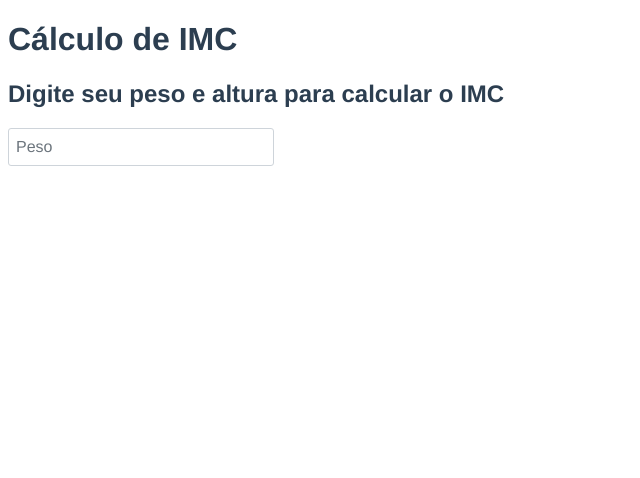
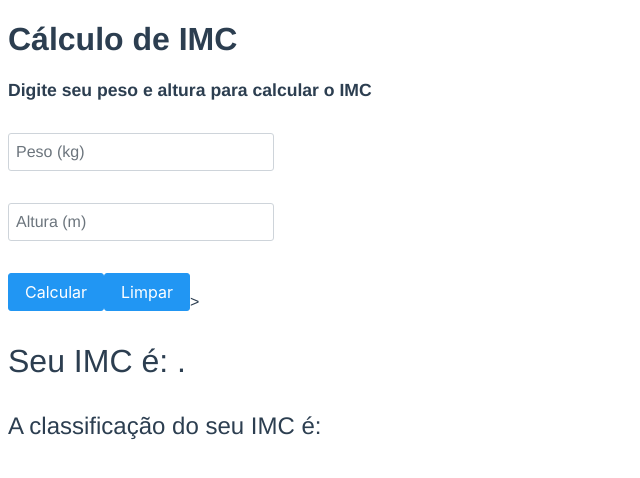
Before and after one commit to annekarolinefc/vue-imc-app, a Vue app: page / in a window 1280 px wide. Shown: the top 478 px of the page, without its empty margins (0-640 px from the left). Built offline with nearby package versions, Linux system fonts and the light colour scheme.

Commit message:
Importando o botão de limpar e implementando a lógica

```diff
--- a/src/App.vue
+++ b/src/App.vue
@@ -1,27 +1,103 @@
 <template>
-  <h1>Cálculo de IMC</h1>
-  <h2>Digite seu peso e altura para calcular o IMC</h2>
-  <span class="p-float-label">
-	<InputText id="input-weight" type="text" v-model="value" />
-	<label for="input-weight">Peso</label>
+  <h1 class="label-title">Cálculo de IMC</h1>
+  <h2 class="label-subtitle">Digite seu peso e altura para calcular o IMC</h2>
+
+  <div class="div-imc">
+    <span class="p-float-label">
+	<InputText id="input-weight" type="text" v-model="weight" />
+	<label for="input-weight">Peso (kg)</label>
   </span>
+  </div>
 
+  <div class="div-imc">
+    <span class="p-float-label">
+	<InputText id="input-height" type="text" v-model="height" />
+	<label for="input-height">Altura (m)</label>
+  </span>
+  </div>
+
+  <div class="div-imc">
+    <Button label="Calcular" @click="calculate"/>
+    <Button label="Limpar" @click="clear"/>>
+  </div>
+
+
+
+  <div>
+    <p class="label-result">Seu IMC é: {{ imc }}.</p>
+    <p class="label-classification">A classificação do seu IMC é: {{ classification }}</p>
+
+  </div>
 
 </template>
 
 <script>
 
 export default {
-
+  data(){
+    return{
+      height: null,
+      weight: null,
+      imc: null,
+      classification: ""
+    }
+  },
+  methods:{
+    calculate: function(){
+      console.log(this.imc);
+      this.imc=(this.weight/(this.height*this.height)).toFixed(2);
+      console.log(this.height);
+      console.log(this.weight);
+      console.log(this.imc);
+      if(this.imc<18.5){
+        this.classification="Magreza"
+      } else if(this.imc>=18.5 && this.imc<25){
+        this.classification="Normal";
+      } else if(this.imc>=25 && this.imc< 30){
+        this.classification="Sobrepeso"
+      } else if(this.imc>=30 && this.imc<40){
+        this.classification="Obesidade"
+      }else{
+        this.classification="Obesidade Grave"
+      }
+    },
+    clear(){
+      this.height= null,
+      this.weight= null,
+      this.imc= null,
+      this.classification= ""
+    }
+  }
 }
 
 </script>
 
 <style>
+
 #app {
   font-family: Avenir, Helvetica, Arial, sans-serif;
   -webkit-font-smoothing: antialiased;
   -moz-osx-font-smoothing: grayscale;
    color: #2c3e50;
 }
+
+.div-imc{
+  margin-top: 2rem;
+}
+
+.label-title{
+  font-size: 2rem;
+}
+
+.label-subtitle{
+  font-size: 1.1rem;
+}
+
+.label-result{
+  font-size: 2rem;
+}
+.label-classification{
+  font-size: 1.5rem;
+}
+
 </style>
```
